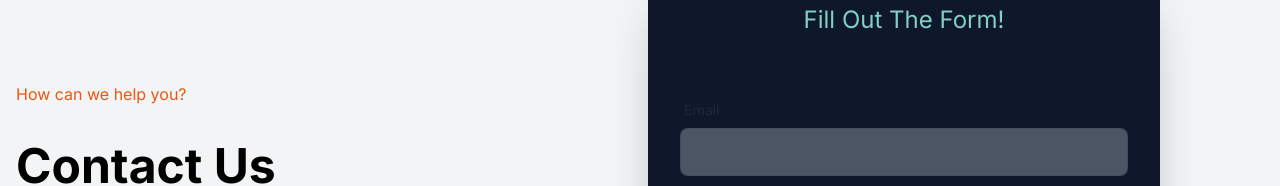
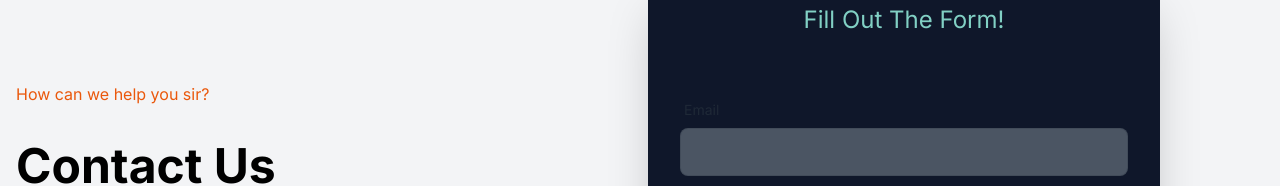
Before and after one commit to Abdullah0095/sabr-itconsult, a Next.js app: page /contact in a window 1280 px wide. Shown: the part 382-568 px from the top of the page. Built offline with nearby package versions, Linux system fonts and the light colour scheme.

Commit message:
first commit

```diff
--- a/src/app/contact/page.js
+++ b/src/app/contact/page.js
@@ -3,7 +3,7 @@ const ContactPage = () => {
     <div className="hero min-h-screen bg-gray-100 py-16">
       <div className="hero-content grid md:grid-cols-2">
         <div className="text-center lg:text-left">
-          <p className="py-3  text-orange-600">How can we help you?</p> <svg class="animate-bounce w-6 h-6 ...">
+          <p className="py-3  text-orange-600">How can we help you sir?</p> <svg class="animate-bounce w-6 h-6 ...">
   help
 </svg>
           <h1 className="text-5xl font-bold text-black">Contact Us</h1>
```
